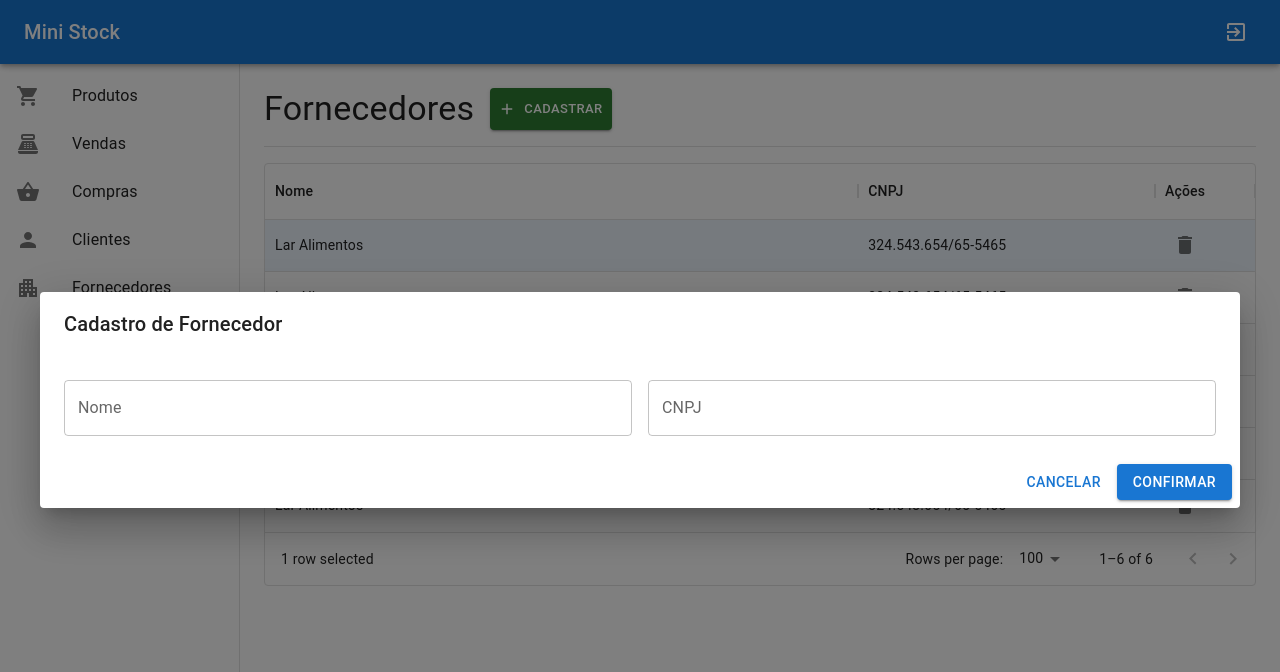
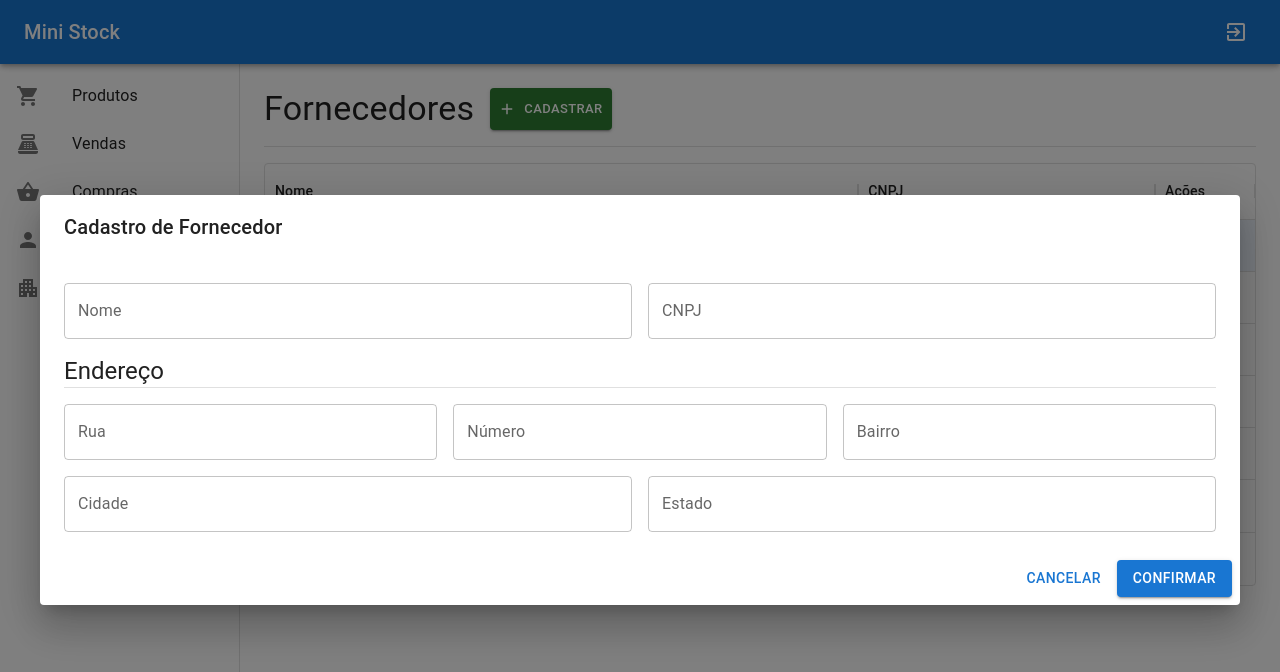
Before and after one commit to lynconEBB/mini-stock-front, a React (Vite) app: page /suppliers in a window 1280 px wide. Both pictures are taken after a click on the button 1224 px from the left and 245 px from the top of the page. Shown: the top 672 px of the page. Built offline with nearby package versions, Linux system fonts and the light colour scheme; some icons are missing.

Commit message:
Smal adjustments

```diff
--- a/src/pages/Products/index.jsx
+++ b/src/pages/Products/index.jsx
@@ -93,7 +93,7 @@ const Products = () => {
                         </Grid>
                         <Grid item xs={4}>
                             <FormControl fullWidth>
-                                <InputLabel id="supplier">Fornecedor</InputLabel>
+                                <InputLabel id="supplier">Forma de Pagamento</InputLabel>
                                 <Select
                                     labelId="supplier"
                                     id="supplier-select"
--- a/src/pages/Sales/index.jsx
+++ b/src/pages/Sales/index.jsx
@@ -175,21 +175,24 @@ const Sales = () => {
                                 </Select>
                             </FormControl>
                         </Grid>
+                        <Grid item xs={12} mt={2}>
+                            <Typography variant="h5">Produtos</Typography>
+                            <Divider/>
+                        </Grid>
                         <Grid item xs={4}>
                             <FormControl fullWidth>
                                 <InputLabel id="payment">Produto</InputLabel>
                                 <Select
-                                    size="small"
                                     labelId="payment"
                                     id="payment-select"
                                     label="Forma de Pagamento"
                                 >
-                                    <MenuItem value={10}>Cartão</MenuItem>
-                                    <MenuItem value={20}>Dinheiro</MenuItem>
+                                    <MenuItem value={10}>Geladeira Eletrolux</MenuItem>
+                                    <MenuItem value={20}>Ovos Granja Verde</MenuItem>
                                 </Select>
                             </FormControl>
                         </Grid>
-                        <Grid item xs={6}>
+                        <Grid item xs={6} sx={{display:"flex"}}>
                             <Button color="success" variant="contained">Adicionar</Button>
                         </Grid>
                         <Grid item xs={12} sx={{mb:2}}>
--- a/src/pages/Suppliers/index.jsx
+++ b/src/pages/Suppliers/index.jsx
@@ -72,6 +72,25 @@ const Suppliers = () => {
                         <Grid item xs={6}>
                             <TextField fullWidth label="CNPJ" id="cnpj" />
                         </Grid>
+                        <Grid item xs={12}>
+                            <Typography variant="h5">Endereço</Typography>
+                            <Divider/>
+                        </Grid>
+                        <Grid item xs={4}>
+                            <TextField fullWidth label="Rua" id="street" />
+                        </Grid>
+                        <Grid item xs={4}>
+                            <TextField fullWidth label="Número" id="number" />
+                        </Grid>
+                        <Grid item xs={4}>
+                            <TextField fullWidth label="Bairro" id="neighborhood" />
+                        </Grid>
+                        <Grid item xs={6}>
+                            <TextField fullWidth label="Cidade" id="city" />
+                        </Grid>
+                        <Grid item xs={6}>
+                            <TextField fullWidth label="Estado" id="state" />
+                        </Grid>
                     </Grid>
                 </DialogContent>
                 <DialogActions>
```
